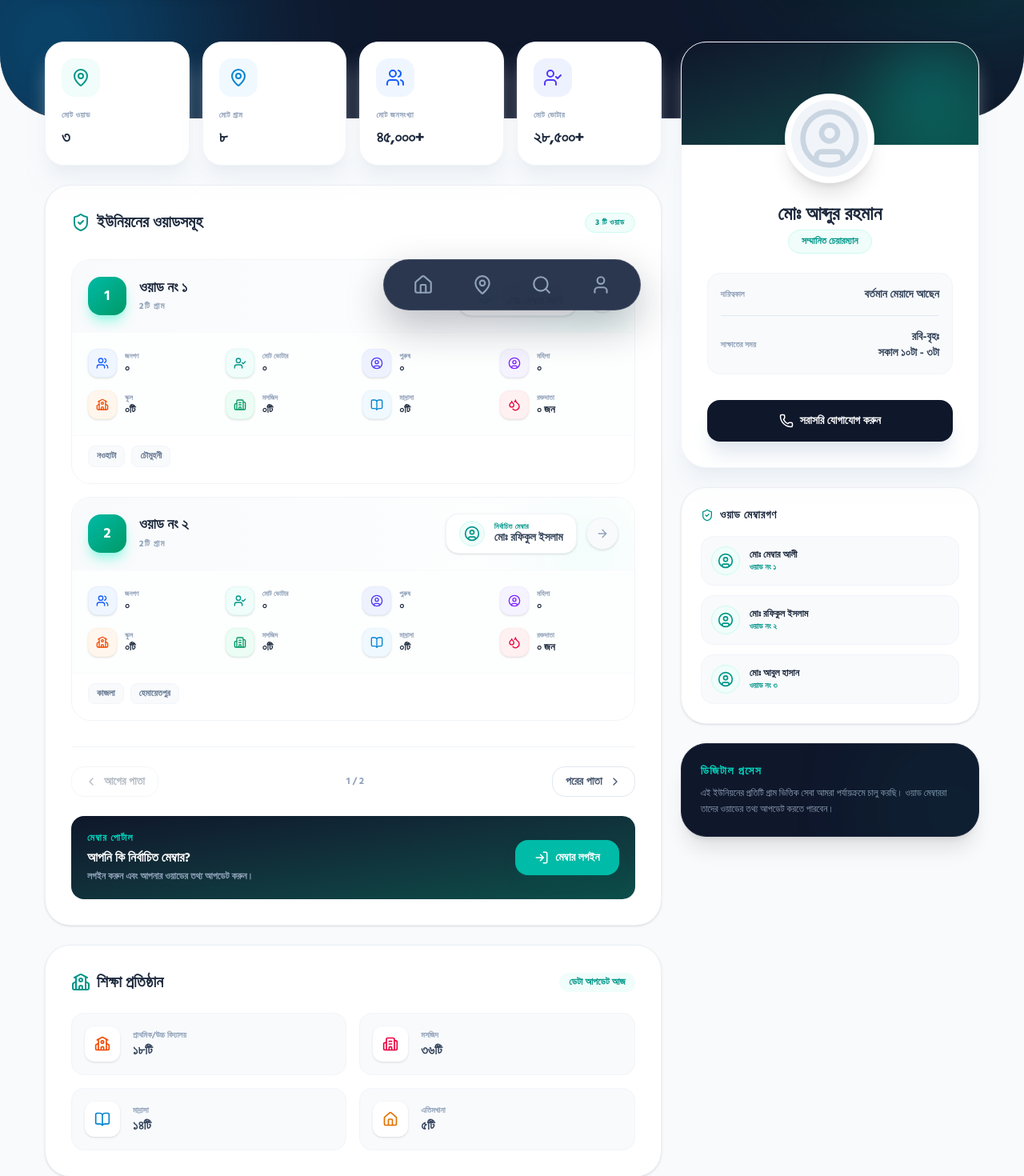
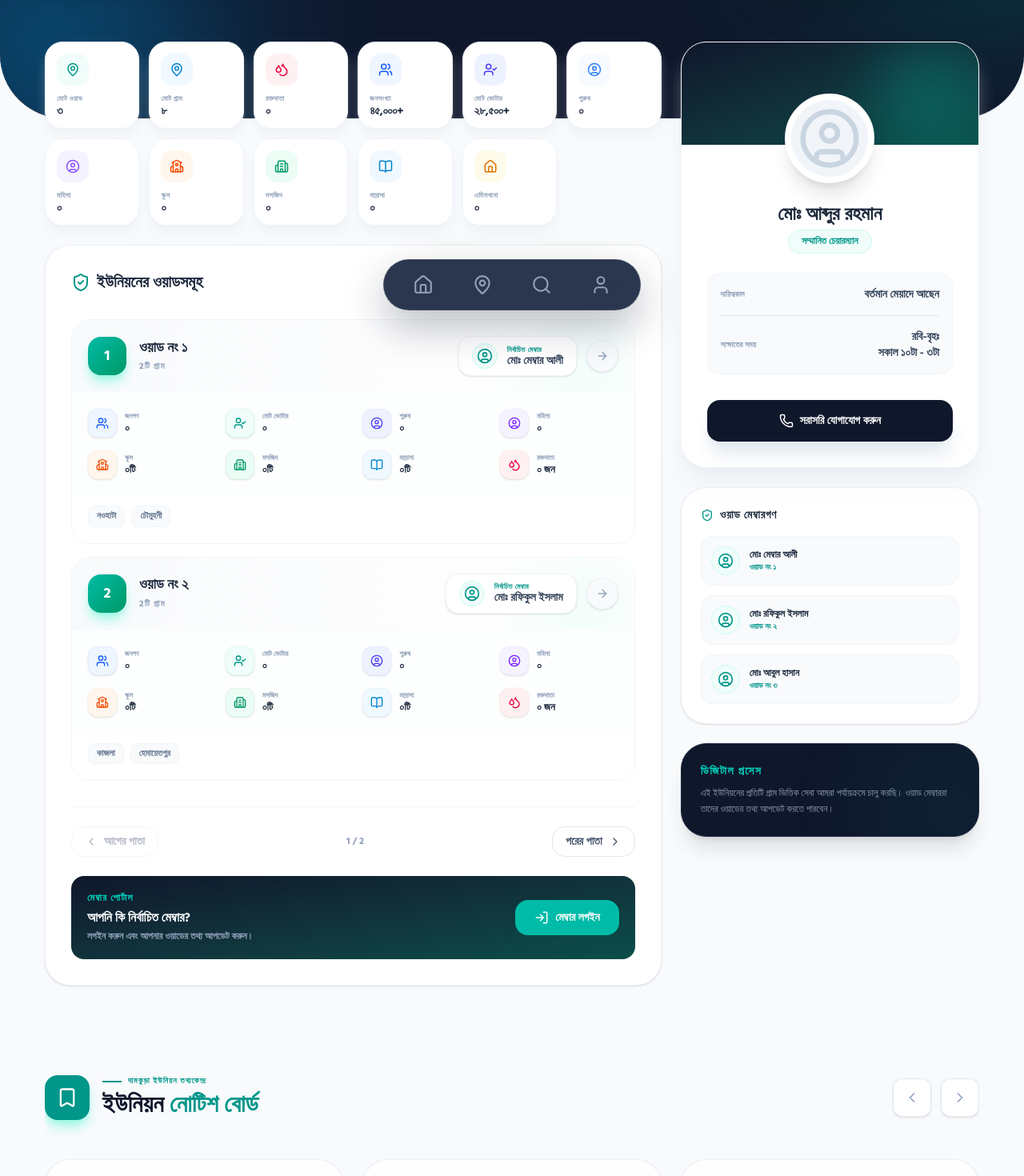
Before and after one commit to raihancsegit/DigiGram, a Next.js app: page /u/dumuria in a window 1280 px wide. Shown: the part 380-1850 px from the top of the page at 80% size. Built offline with nearby package versions, Linux system fonts and the light colour scheme.

Commit message:
feat: redesign union portal with unified mini-stats grid

```diff
--- a/components/sections/union/UnionPortalClient.js
+++ b/components/sections/union/UnionPortalClient.js
@@ -97,40 +97,35 @@ export default function UnionPortalClient({ ctx }) {
         );
     }, [dispatch, district.id, district.name, upazila.id, upazila.name, union.name, union.slug]);
 
-    // Aggregate all granular stats
+    // Aggregate all granular stats for the whole union
     const aggregatedData = useMemo(() => {
         return mergedWards.reduce((acc, w) => {
-            const wardVillages = w.villages || [];
-            const villageTotals = wardVillages.reduce((vAcc, v) => ({
-                schools: vAcc.schools + parseBnInt(v.schools || '0'),
-                mosques: vAcc.mosques + parseBnInt(v.mosques || '0'),
-                madrassas: vAcc.madrassas + parseBnInt(v.madrassas || '0'),
-                orphanages: vAcc.orphanages + parseBnInt(v.orphanages || '0'),
-            }), { schools: 0, mosques: 0, madrassas: 0, orphanages: 0 });
-
             return {
-                population: acc.population + parseBnInt(w.population),
-                voters: acc.voters + parseBnInt(w.voters),
-                schools: acc.schools + villageTotals.schools,
-                mosques: acc.mosques + villageTotals.mosques,
-                madrassas: acc.madrassas + villageTotals.madrassas,
-                orphanages: acc.orphanages + villageTotals.orphanages,
+                population: acc.population + (w.stats?.population || 0),
+                voters: acc.voters + (w.stats?.voters || 0),
+                maleVoters: acc.maleVoters + (w.stats?.maleVoters || 0),
+                femaleVoters: acc.femaleVoters + (w.stats?.femaleVoters || 0),
+                schools: acc.schools + (w.stats?.schools || 0),
+                mosques: acc.mosques + (w.stats?.mosques || 0),
+                madrassas: acc.madrassas + (w.stats?.madrassas || 0),
+                orphanages: acc.orphanages + (w.stats?.orphanages || 0),
+                bloodDonors: acc.bloodDonors + (w.bloodDonorsCount || 0),
             };
-        }, { population: 0, voters: 0, schools: 0, mosques: 0, madrassas: 0, orphanages: 0 });
+        }, { population: 0, voters: 0, maleVoters: 0, femaleVoters: 0, schools: 0, mosques: 0, madrassas: 0, orphanages: 0, bloodDonors: 0 });
     }, [mergedWards]);
 
-    const stats = [
+    const allStats = [
         { label: 'মোট ওয়াড', value: toBnDigits(mergedWards.length.toString()), icon: MapPin, color: 'text-teal-600', bg: 'bg-teal-50' },
         { label: 'মোট গ্রাম', value: toBnDigits(allVillages.length.toString()), icon: MapPin, color: 'text-sky-600', bg: 'bg-sky-50' },
-        { label: 'মোট জনসংখ্যা', value: aggregatedData.population > 0 ? `${toBnDigits(aggregatedData.population.toLocaleString())}+` : '৪৫,০০০+', icon: Users, color: 'text-blue-600', bg: 'bg-blue-50' },
-        { label: 'মোট ভোটার', value: aggregatedData.voters > 0 ? `${toBnDigits(aggregatedData.voters.toLocaleString())}+` : '২৮,৫০০+', icon: UserCheck, color: 'text-indigo-600', bg: 'bg-indigo-50' },
-    ];
-
-    const educationStats = [
-        { label: 'প্রাথমিক/উচ্চ বিদ্যালয়', value: aggregatedData.schools > 0 ? `${toBnDigits(aggregatedData.schools.toString())}টি` : '১৮টি', icon: School, color: 'text-orange-600' },
-        { label: 'মসজিদ', value: aggregatedData.mosques > 0 ? `${toBnDigits(aggregatedData.mosques.toString())}টি` : '৩৬টি', icon: Building2, color: 'text-rose-600' },
-        { label: 'মাদ্রাসা', value: aggregatedData.madrassas > 0 ? `${toBnDigits(aggregatedData.madrassas.toString())}টি` : '১৪টি', icon: BookOpen, color: 'text-sky-600' },
-        { label: 'এতিমখানা', value: aggregatedData.orphanages > 0 ? `${toBnDigits(aggregatedData.orphanages.toString())}টি` : '৫টি', icon: Home, color: 'text-amber-600' },
+        { label: 'রক্তদাতা', value: toBnDigits(aggregatedData.bloodDonors.toString()), icon: Droplets, color: 'text-rose-600', bg: 'bg-rose-50' },
+        { label: 'জনসংখ্যা', value: aggregatedData.population > 0 ? toBnDigits(aggregatedData.population.toLocaleString()) : '৪৫,০০০+', icon: Users, color: 'text-blue-600', bg: 'bg-blue-50' },
+        { label: 'মোট ভোটার', value: aggregatedData.voters > 0 ? toBnDigits(aggregatedData.voters.toLocaleString()) : '২৮,৫০০+', icon: UserCheck, color: 'text-indigo-600', bg: 'bg-indigo-50' },
+        { label: 'পুরুষ', value: toBnDigits(aggregatedData.maleVoters.toLocaleString()), icon: UserCircle, color: 'text-blue-500', bg: 'bg-blue-50/50' },
+        { label: 'মহিলা', value: toBnDigits(aggregatedData.femaleVoters.toLocaleString()), icon: UserCircle, color: 'text-violet-500', bg: 'bg-violet-50' },
+        { label: 'স্কুল', value: toBnDigits(aggregatedData.schools.toString()), icon: School, color: 'text-orange-600', bg: 'bg-orange-50' },
+        { label: 'মসজিদ', value: toBnDigits(aggregatedData.mosques.toString()), icon: Building2, color: 'text-emerald-600', bg: 'bg-emerald-50' },
+        { label: 'মাদ্রাসা', value: toBnDigits(aggregatedData.madrassas.toString()), icon: BookOpen, color: 'text-sky-600', bg: 'bg-sky-50' },
+        { label: 'এতিমখানা', value: toBnDigits(aggregatedData.orphanages.toString()), icon: Home, color: 'text-amber-600', bg: 'bg-amber-50' },
     ];
 
     return (
@@ -237,21 +232,21 @@ export default function UnionPortalClient({ ctx }) {
                     {/* Left Column */}
                     <div className="lg:col-span-8 space-y-6">
 
-                        {/* Stats Grid */}
-                        <div className="grid grid-cols-2 sm:grid-cols-4 gap-4">
-                            {stats.map((s, i) => (
+                        {/* Unified Mini-Stats Grid */}
+                        <div className="grid grid-cols-2 sm:grid-cols-3 md:grid-cols-4 lg:grid-cols-6 gap-3">
+                            {allStats.map((s, i) => (
                                 <motion.div
-                                    initial={{ opacity: 0, y: 20 }}
+                                    initial={{ opacity: 0, y: 15 }}
                                     animate={{ opacity: 1, y: 0 }}
-                                    transition={{ delay: i * 0.1 + 0.3 }}
+                                    transition={{ delay: i * 0.05 + 0.3 }}
                                     key={s.label}
-                                    className="p-5 rounded-[24px] bg-white border border-slate-100 shadow-xl shadow-slate-200/50 hover:shadow-2xl hover:border-teal-200 transition-all hover:-translate-y-1 group"
+                                    className="p-3.5 rounded-[22px] bg-white border border-slate-100 shadow-lg shadow-slate-200/40 hover:shadow-xl hover:border-teal-200 transition-all hover:-translate-y-1 group"
                                 >
-                                    <div className={`w-12 h-12 rounded-2xl ${s.bg} flex items-center justify-center mb-4 group-hover:scale-110 transition-transform`}>
-                                        <s.icon className={s.color} size={24} />
+                                    <div className={`w-10 h-10 rounded-[14px] ${s.bg} flex items-center justify-center mb-3 group-hover:scale-110 transition-transform`}>
+                                        <s.icon className={s.color} size={18} />
                                     </div>
-                                    <p className="text-[10px] font-black text-slate-400 uppercase tracking-wider mb-1.5">{s.label}</p>
-                                    <p className="text-xl font-black text-slate-800 tracking-tight">{s.value}</p>
+                                    <p className="text-[9px] font-black text-slate-400 uppercase tracking-wider mb-1 leading-none">{s.label}</p>
+                                    <p className="text-sm font-black text-slate-800 tracking-tight leading-none">{s.value}</p>
                                 </motion.div>
                             ))}
                         </div>
@@ -456,29 +451,6 @@ export default function UnionPortalClient({ ctx }) {
                             </div>
                         </div>
 
-                        {/* Education Stats */}
-                        <div className="p-6 sm:p-8 rounded-[32px] bg-white border border-slate-200/60 shadow-sm">
-                            <div className="flex items-center justify-between mb-6">
-                                <h2 className="text-xl font-black text-slate-800 flex items-center gap-2">
-                                    <School className="text-teal-600" />
-                                    শিক্ষা প্রতিষ্ঠান
-                                </h2>
-                                <span className="text-xs font-bold text-teal-600 bg-teal-50 px-3 py-1 rounded-full">ডেটা আপডেট আজ</span>
-                            </div>
-                            <div className="grid grid-cols-1 sm:grid-cols-2 gap-4">
-                                {educationStats.map((ed) => (
-                                    <div key={ed.label} className="flex items-center gap-4 p-4 rounded-2xl bg-slate-50 border border-slate-100 group hover:bg-white hover:border-teal-200 transition-all">
-                                        <div className="p-3 rounded-xl bg-white shadow-sm group-hover:scale-110 transition-transform">
-                                            <ed.icon size={20} className={ed.color} />
-                                        </div>
-                                        <div>
-                                            <p className="text-[10px] font-bold text-slate-400 uppercase leading-none mb-1.5">{ed.label}</p>
-                                            <p className="text-base font-black text-slate-700 leading-none">{ed.value}</p>
-                                        </div>
-                                    </div>
-                                ))}
-                            </div>
-                        </div>
                     </div>
 
                     {/* Right Column: Chairman and Sidebar */}
```
